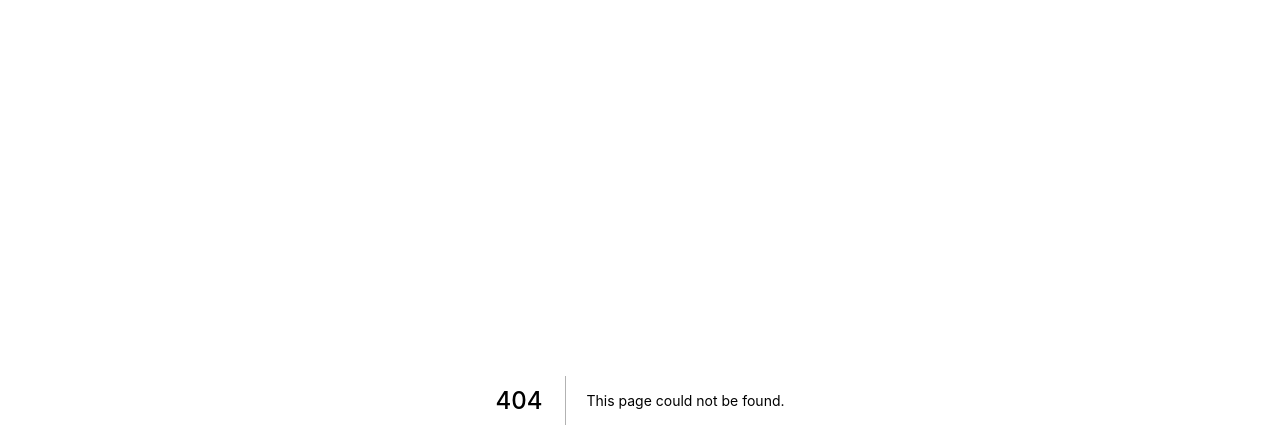
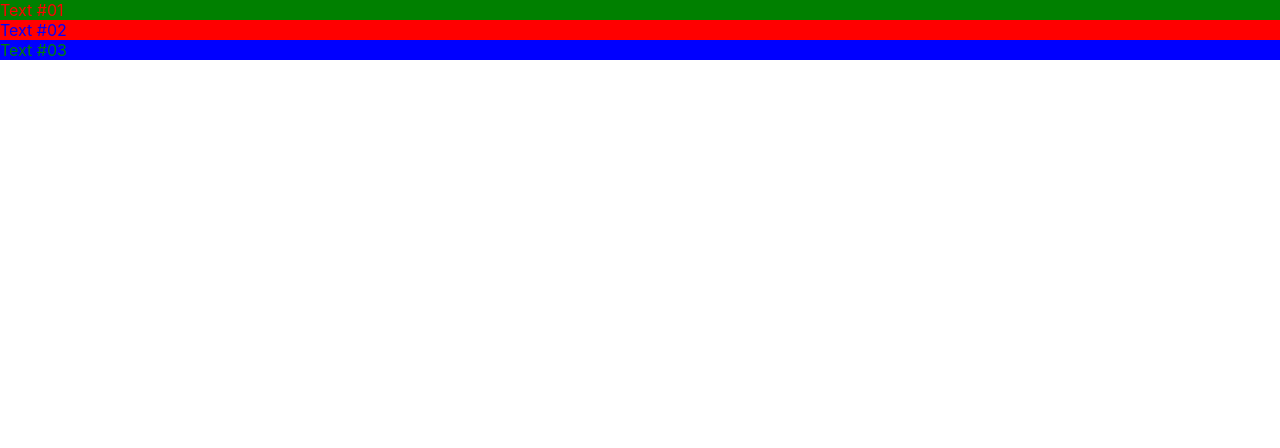
Before and after one commit to n-resende/react-course, a Next.js app: page /css/integration1 in a window 1280 px wide. Before the commit this address had no page. Shown: the top 448 px of the page. Built offline with nearby package versions, Linux system fonts and the light colour scheme.

Commit message:
first day of react study ended

```diff
--- a/pages/_app.js
+++ b/pages/_app.js
@@ -1,4 +1,5 @@
 import '../styles/globals.css'
+import './css/integration1.css'
 
 function MyApp({ Component, pageProps }) {
   return <Component {...pageProps} />
--- /dev/null
+++ b/pages/css/integration1.css
@@ -0,0 +1,14 @@
+.integration1 .red {
+    background-color: green;
+    color: red;
+}
+
+.integration1 .blue {
+    background-color: red;
+    color: blue;
+}
+
+.integration1 .green {
+    background-color: blue;
+    color: green;
+}
--- /dev/null
+++ b/pages/css/integration1.jsx
@@ -0,0 +1,11 @@
+// Cannot import CSS here
+// Import made inside _app.js
+export default function integration1() {
+    return(
+        <div className="integration1">
+            <div className="red">Text #01</div>
+            <div className="blue">Text #02</div>
+            <div className="green">Text #03</div>
+        </div>
+    )
+}
--- /dev/null
+++ b/pages/css/integration2.module.css
@@ -0,0 +1,21 @@
+#integration2 {
+    height: 100vh;
+    display: flex;
+    justify-content: center;
+    align-items: center;
+}
+
+.red {
+    background-color: green;
+    color: red;
+}
+
+.blue {
+    background-color: red;
+    color: blue;
+}
+
+.green {
+    background-color: blue;
+    color: green;
+}
```
Also changed, not shown: components/Title.jsx (added, +13 -0 lines), pages/basics/titletest.jsx (added, +17 -0 lines), pages/css/integration2.jsx (added, +11 -0 lines).
